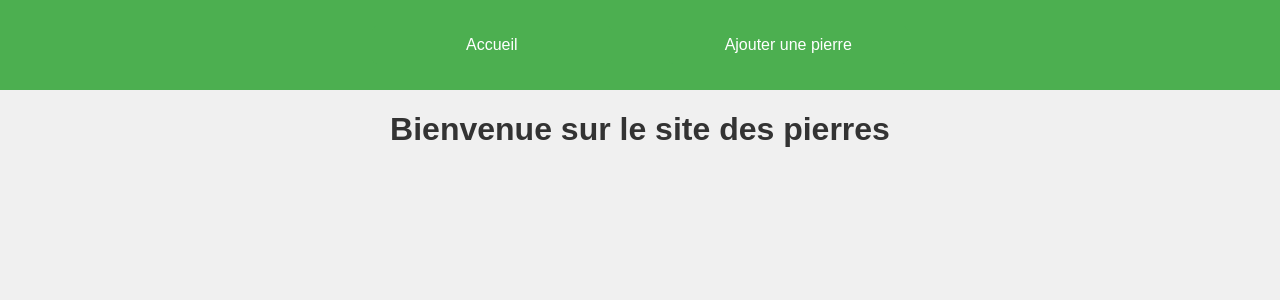
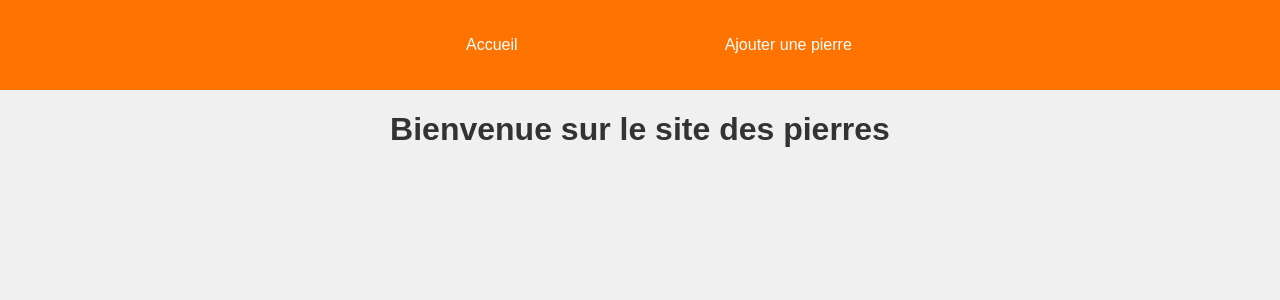
Before and after one commit to VictorWbn/Gems-Stones, a Flask app: page / in a window 1280 px wide. Shown: the top 300 px of the page. Run offline with Flask 3, Linux system fonts and the light colour scheme; data that the repository does not hold is empty.

Commit message:
update color to orange

```diff
--- a/static/style/style.css
+++ b/static/style/style.css
@@ -7,7 +7,7 @@ body {
 }
 
 header {
-    background-color: #4CAF50;
+    background-color: #ff7300;
     padding: 1em;
     text-align: center;
     color: white;
@@ -34,7 +34,7 @@ select {
 }
 
 a, select {
-    background-color: #4CAF50;
+    background-color: #ff7300;
     color: white;
     padding: 10px 20px;
     text-decoration: none;
@@ -64,7 +64,7 @@ ul li {
 }
 
 a:hover, select:hover {
-    background-color: #45a049;
+    background-color: hsl(27, 100%, 70%);
 }
 
 main {
@@ -104,14 +104,14 @@ input, textarea, button {
 }
 
 button {
-    background-color: #4CAF50;
+    background-color: #ff7300;
     color: white;
     cursor: pointer;
     transition: background-color 0.3s ease;
 }
 
 button:hover {
-    background-color: #45a049;
+    background-color: hsl(27, 100%, 70%);
 }
 
 input[type="date"] {
```
